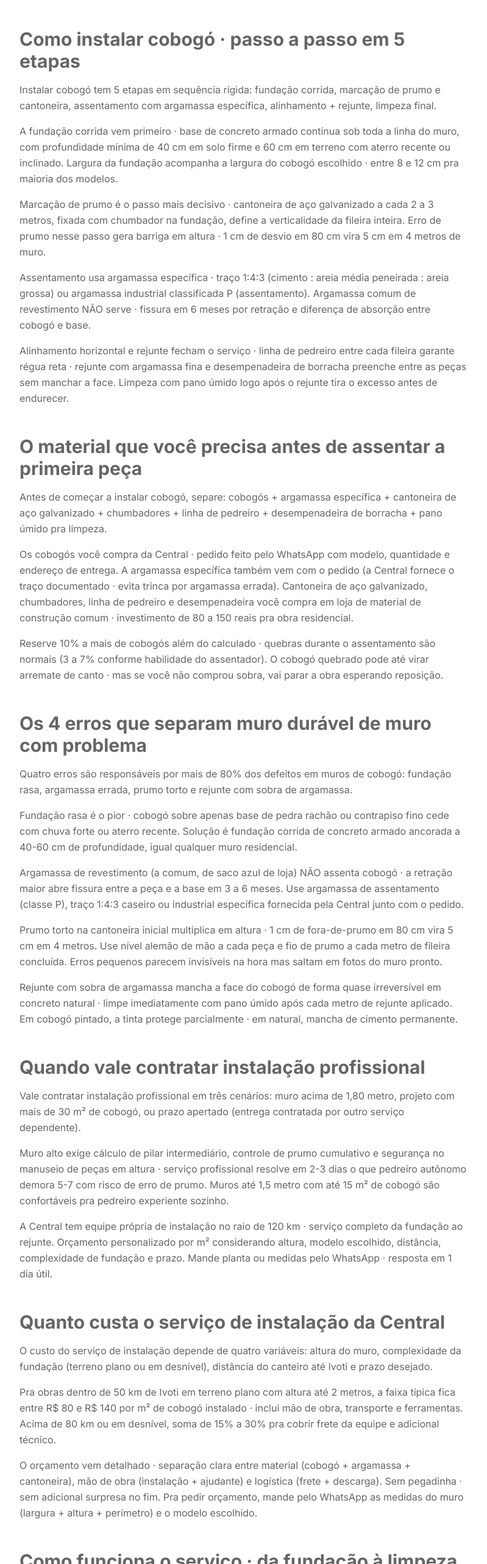
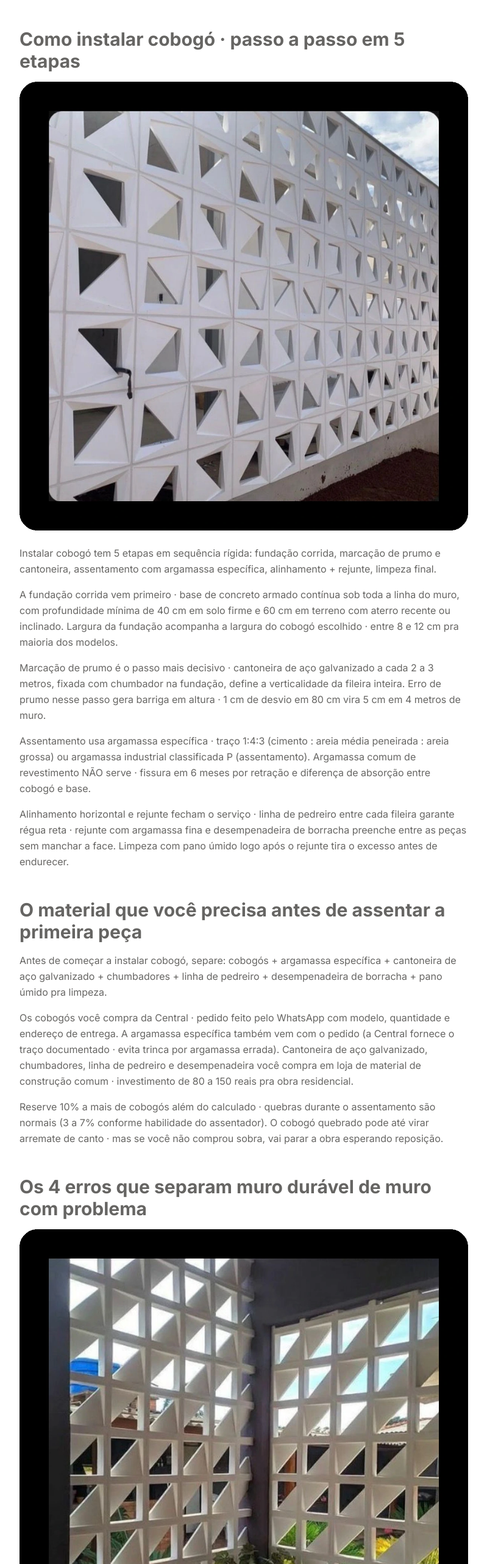
Before and after one commit to centraldoconcretosuporte-creator/central-do-concreto, a Next.js app: page /cobogos/instalacao in a window 1280 px wide. Shown: the part 1141-3706 px from the top of the page at 61% size, without its empty margins (240-1039 px from the left). Built offline with nearby package versions, Linux system fonts and the light colour scheme.

Commit message:
polish(cobogos): satelite /instalacao · 3 fotos de muros + 2 CTAs ski ramp

```diff
--- a/app/cobogos/instalacao/page.tsx
+++ b/app/cobogos/instalacao/page.tsx
@@ -317,6 +317,13 @@ export default function CobogoInstalacaoPage() {
         >
           Como instalar cobogó · passo a passo em 5 etapas
         </h2>
+        <Image
+          src="/cluster-cobogos/cobogo-citadino-dupla-face-concreto-ivoti.webp"
+          alt="Cobogó modelo Citadino Dupla Face em concreto pré-moldado · muro construído com módulos triangulares vazados em série, ritmo geométrico contínuo, acabamento branco · Central do Concreto Ivoti RS"
+          width={1200}
+          height={1200}
+          className="w-full h-auto rounded-lg mb-6"
+        />
         <p className="text-cc-gray-700 leading-relaxed mb-4">
           Instalar cobogó tem 5 etapas em sequência rígida: fundação corrida, marcação de prumo e cantoneira, assentamento com argamassa específica, alinhamento + rejunte, limpeza final.
         </p>
@@ -358,6 +365,13 @@ export default function CobogoInstalacaoPage() {
         >
           Os 4 erros que separam muro durável de muro com problema
         </h2>
+        <Image
+          src="/cluster-cobogos/cobogo-urbano-concreto-ivoti-01.webp"
+          alt="Cobogó modelo Urbano em concreto pré-moldado · muro de canto duplo com módulos quadrados subdivididos por diagonal, vazado triangular, ambiente externo com vegetação · Central do Concreto Ivoti RS"
+          width={1200}
+          height={1200}
+          className="w-full h-auto rounded-lg mb-6"
+        />
         <p className="text-cc-gray-700 leading-relaxed mb-4">
           Quatro erros são responsáveis por mais de 80% dos defeitos em muros de cobogó: fundação rasa, argamassa errada, prumo torto e rejunte com sobra de argamassa.
         </p>
@@ -391,6 +405,22 @@ export default function CobogoInstalacaoPage() {
           A Central tem equipe própria de instalação no raio de 120 km · serviço completo da fundação ao rejunte. Orçamento personalizado por m² considerando altura, modelo escolhido, distância, complexidade de fundação e prazo. Mande planta ou medidas pelo WhatsApp · resposta em 1 dia útil.
         </p>
 
+        <div className="mt-10 text-center">
+          <p className="text-base md:text-lg text-cc-gray-700 mb-6 leading-relaxed">
+            Equipe de instalação no raio de 120 km · 16 cidades atendidas. Pede orçamento pelo WhatsApp.
+          </p>
+          <a
+            href={`${WHATSAPP_URL}?text=${encodeURIComponent(
+              "Olá, quero falar sobre instalação de cobogó."
+            )}`}
+            target="_blank"
+            rel="noopener noreferrer"
+            className="inline-flex items-center gap-2 bg-cc-whatsapp hover:bg-cc-whatsapp-hover text-white px-7 py-3.5 rounded-full font-medium text-base md:text-lg transition-colors shadow-lg"
+          >
+            Falar pelo WhatsApp
+          </a>
+        </div>
+
         {/* H2 5 */}
         <h2
           id="custo-instalacao"
@@ -398,6 +428,13 @@ export default function CobogoInstalacaoPage() {
         >
           Quanto custa o serviço de instalação da Central
         </h2>
+        <Image
+          src="/cluster-cobogos/cobogo-fenestra-concreto-ivoti-02.webp"
+          alt="Cobogó modelo Fenestra em concreto pré-moldado · muro construído com módulos Fenestra em série pintados em tom bordô vermelho, padrão de arcos duplos formando textura visual orgânica, ambiente externo com vegetação · Central do Concreto Ivoti RS"
+          width={1200}
+          height={1200}
+          className="w-full h-auto rounded-lg mb-6"
+        />
         <p className="text-cc-gray-700 leading-relaxed mb-4">
           O custo do serviço de instalação depende de quatro variáveis: altura do muro, complexidade da fundação (terreno plano ou em desnível), distância do canteiro até Ivoti e prazo desejado.
         </p>
```
